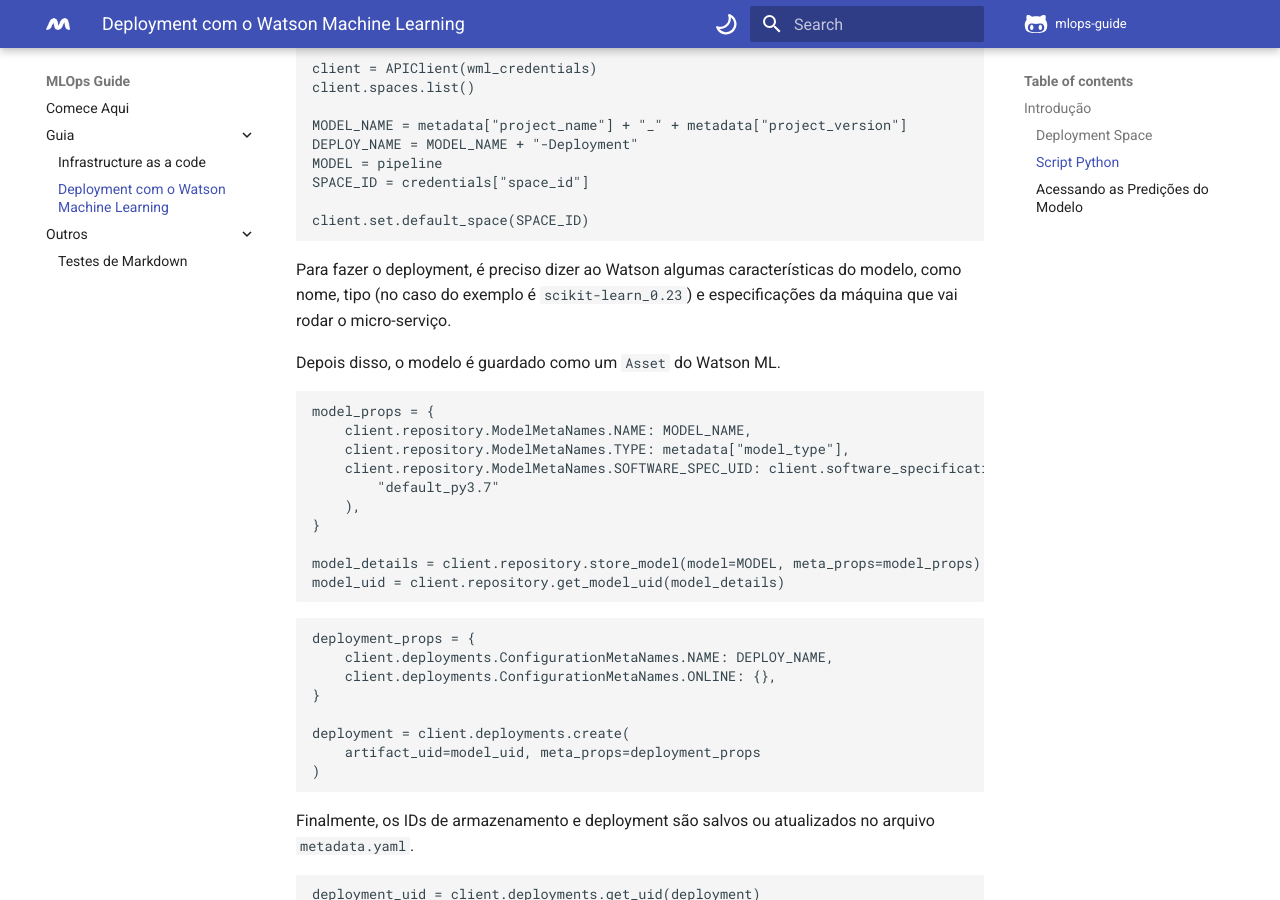
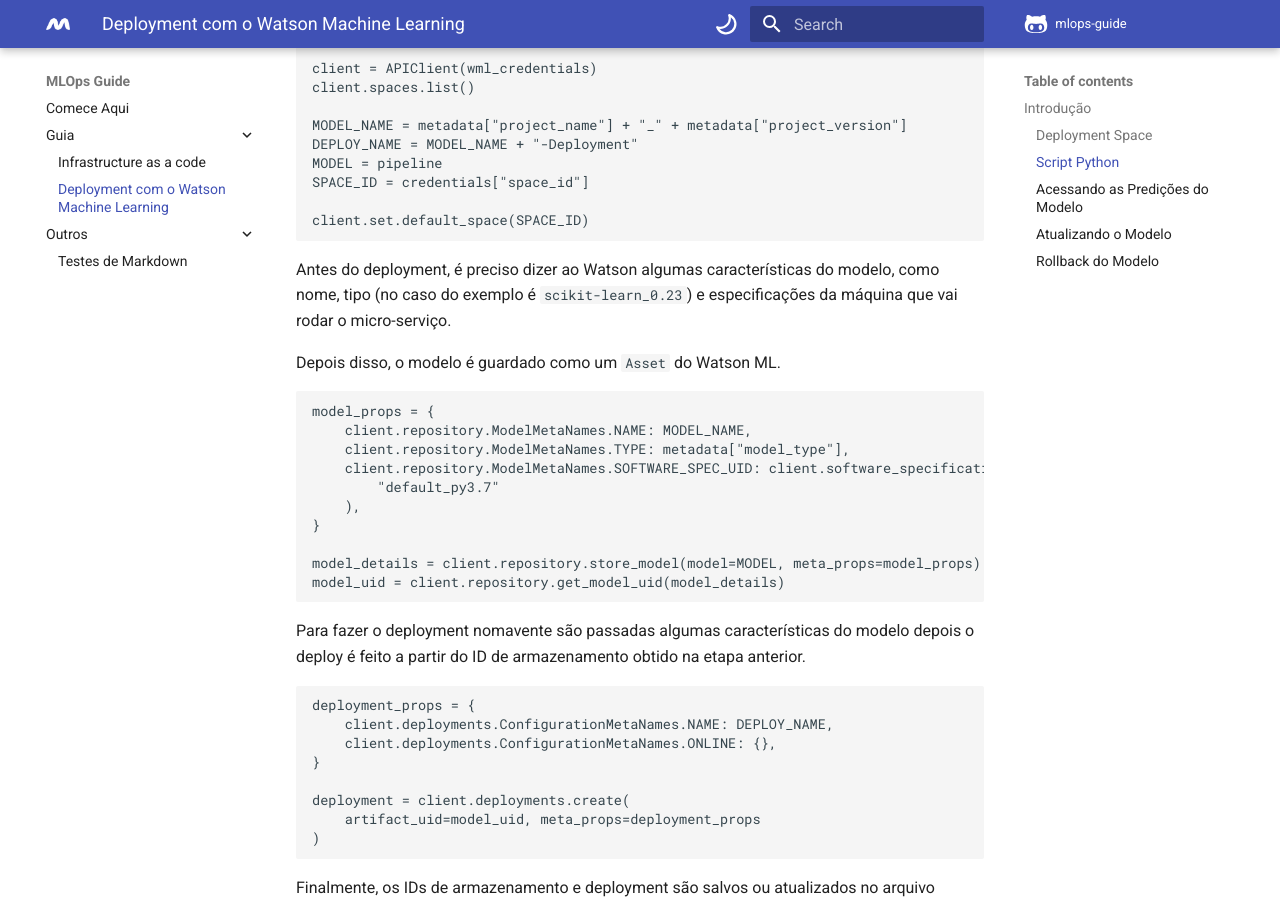
Before and after one commit to mlops-guide/mlops-guide.github.io, an MkDocs documentation site: the page built from docs/Deployment/index.md, in a window 1280 px wide and 900 px high, scrolled down 1506 px. Built offline with MkDocs 1.6.1 and Material for MkDocs 9.7.7, drawn with Linux system fonts in a browser that asks for light colours; comment, search, counter and statistics services are not loaded; some of the changed text lies outside the part shown.

Commit message:
Adding finnal part for deployment script

````diff
--- a/docs/Deployment/index.md
+++ b/docs/Deployment/index.md
@@ -66,7 +66,7 @@
 
 client.set.default_space(SPACE_ID)
 ```
-Para fazer o deployment, é preciso dizer ao Watson algumas características do modelo, como nome, tipo (no caso do exemplo é  ```scikit-learn_0.23```) e especificações da máquina que vai rodar o micro-serviço.
+Antes do deployment, é preciso dizer ao Watson algumas características do modelo, como nome, tipo (no caso do exemplo é  ```scikit-learn_0.23```) e especificações da máquina que vai rodar o micro-serviço.
 
 Depois disso, o modelo é guardado como um ```Asset``` do Watson ML.
 ```python
@@ -81,7 +81,7 @@
 model_details = client.repository.store_model(model=MODEL, meta_props=model_props)
 model_uid = client.repository.get_model_uid(model_details)
 ```
-
+Para fazer o deployment nomavente são passadas algumas características do modelo depois o deploy é feito a partir do ID de armazenamento obtido na etapa anterior.
 ```python
 deployment_props = {
     client.deployments.ConfigurationMetaNames.NAME: DEPLOY_NAME,
@@ -106,7 +106,7 @@
 
 ### Acessando as Predições do Modelo
 
-Feito o deplyment do modelo, é possível acessa-lo tanto por meio de requests em um end-point como pela biblioteca em Python ``` ibm_watson_machine_learning ```, onde pode-se mandar tanto somente features para uma única predição como também várias linhas de um dataframe por meio de um payload.
+Feito o deplyment do modelo, é possível acessa-lo tanto por meio de requests em um end-point como pela biblioteca em Python ```ibm_watson_machine_learning```, onde pode-se mandar tanto somente features para uma única predição como também várias linhas de um dataframe por meio de um payload.
 
 ```python
 payload = {
@@ -134,3 +134,8 @@
         [1, [0.2879899631347379, 0.7120100368652621]],
         [0, [0.9639766912352016, 0.03602330876479841]],
         [1, [0.049694416576558154, 0.9503055834234418]],
+
+
+### Atualizando o Modelo
+
+### Rollback do Modelo
````
